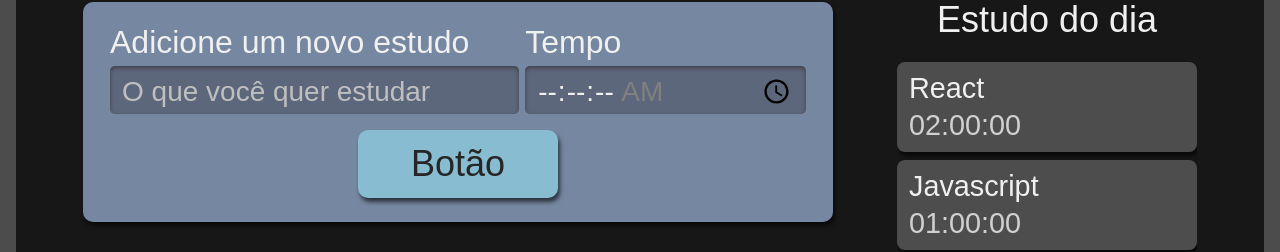
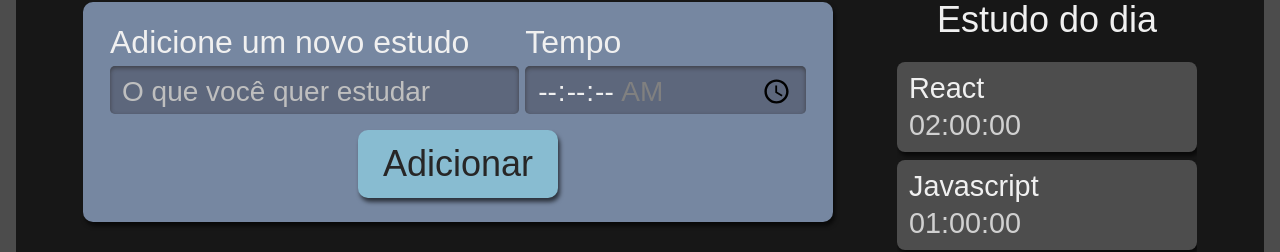
Before and after one commit to luan441/app-studies, a React (Create React App) app: page / in a window 1280 px wide. Shown: the part 270-522 px from the top of the page. Built offline with nearby package versions, Linux system fonts and the light colour scheme.

Commit message:
:sparkles: feat: adicao de prop no button para que o texto fique dinamico

```diff
--- a/src/components/Button/index.tsx
+++ b/src/components/Button/index.tsx
@@ -1,10 +1,14 @@
 import React from "react";
 import style from './button.module.scss'
 
-export default function Button() {
+export default function Button(prop: ButtonProps) {
   return (
     <button className={style.button}>
-      Botão
+      {prop.children}
     </button>
   )
 }
+
+interface ButtonProps {
+  children: string
+}
--- a/src/components/Form/index.tsx
+++ b/src/components/Form/index.tsx
@@ -31,7 +31,7 @@ export default function Form() {
           required
         />
       </div>
-      <Button />
+      <Button >Adicionar</Button>
     </form>
   )
 }
```
